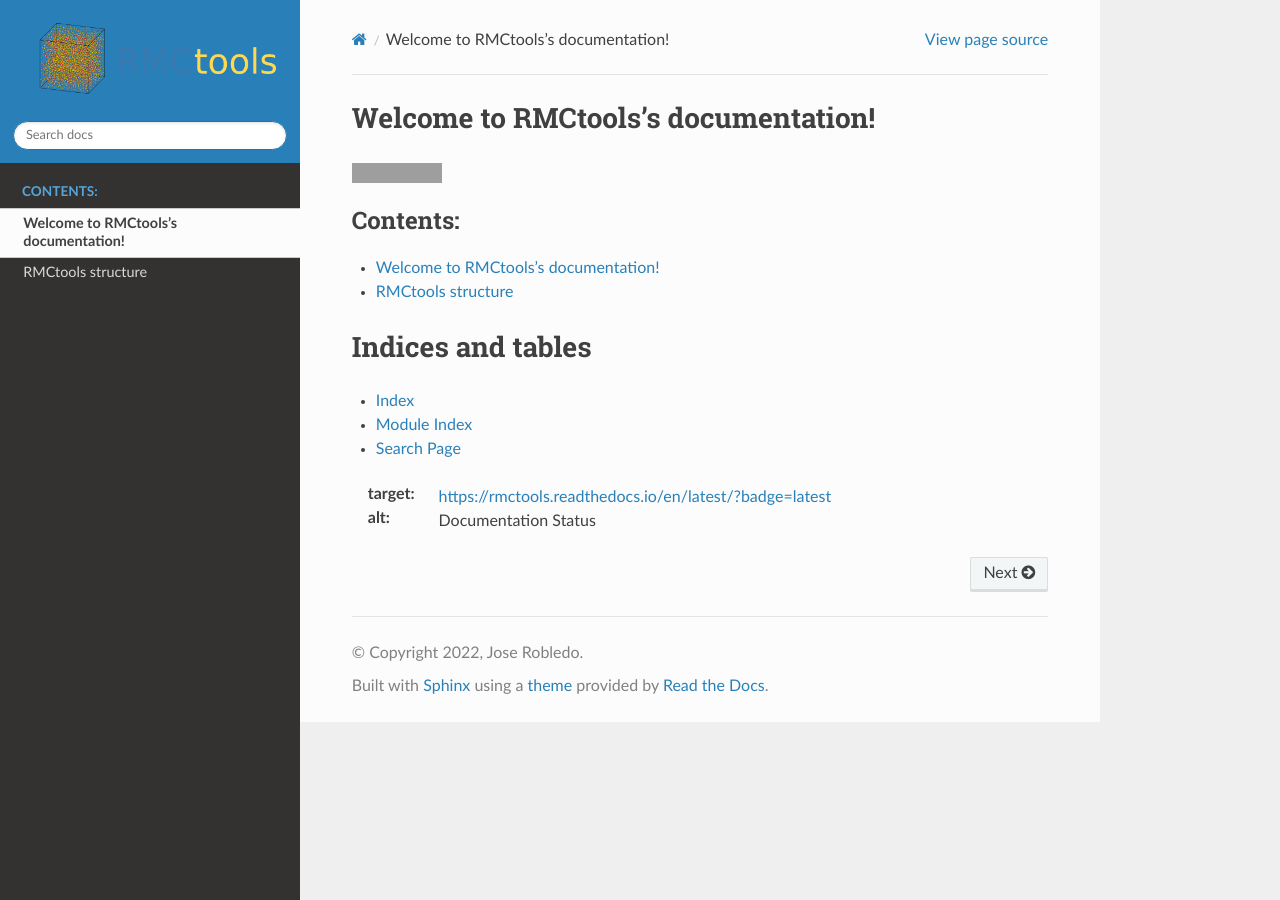
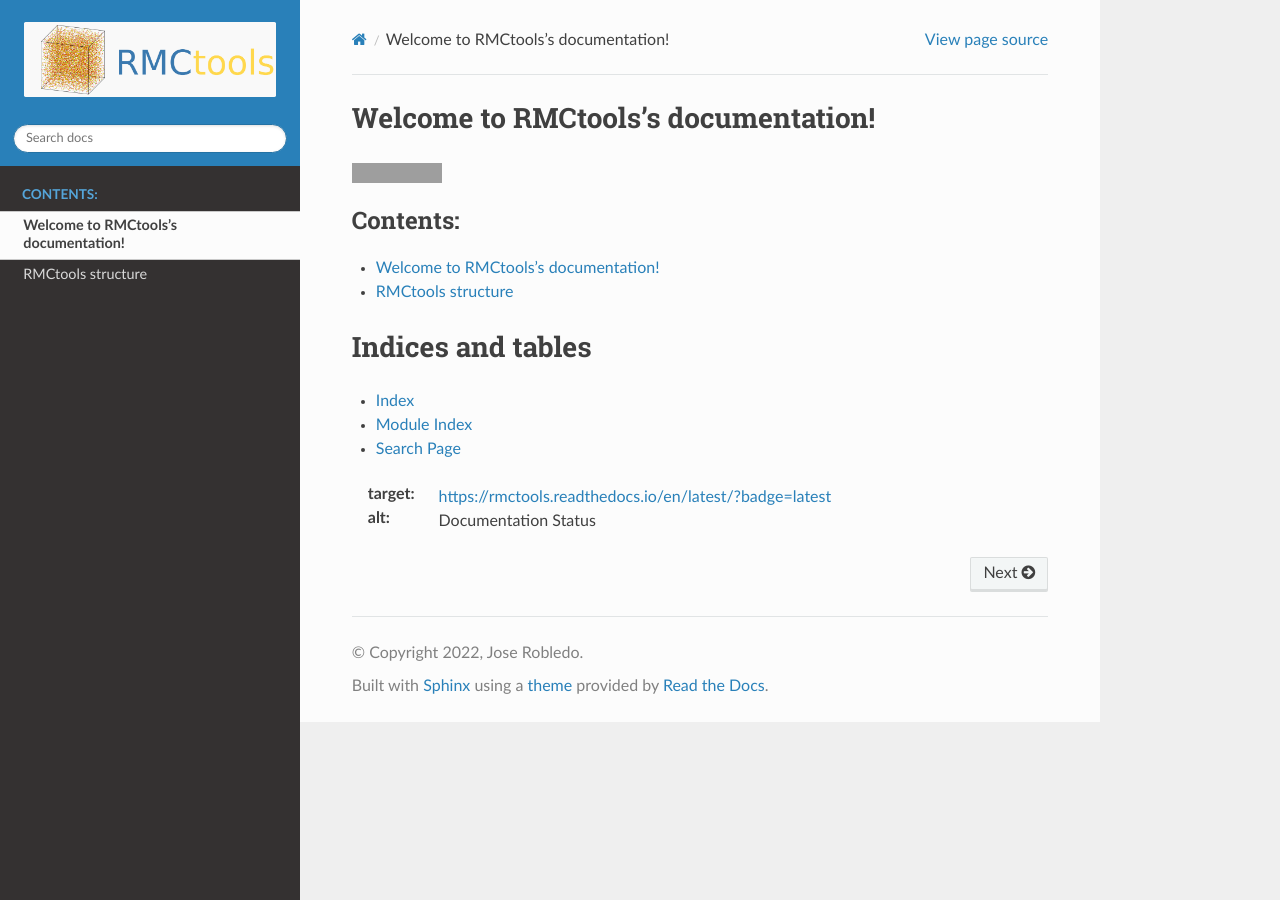
Before and after one commit to jorobledo/RMCtools, a Sphinx documentation site: the page built from docs/source/index.rst, in a window 1280 px wide. Built offline with Sphinx 7.4.7 and the Read the Docs theme 2.0.0, drawn with Linux system fonts in a browser that asks for light colours; grey boxes are pictures that could not be loaded.

Commit message:
Update conf.py

```diff
--- a/docs/source/conf.py
+++ b/docs/source/conf.py
@@ -61,7 +61,7 @@ html_theme = "sphinx_rtd_theme"
 html_static_path = ["_static"]
 
 html_logo = (
-    "https://raw.githubusercontent.com/jorobledo/RMCtools/main/img/logo.png"
+    "https://raw.githubusercontent.com/jorobledo/RMCtools/main/img/logo_bg.png"
 )
 html_theme_options = {
     "logo_only": True,
```
